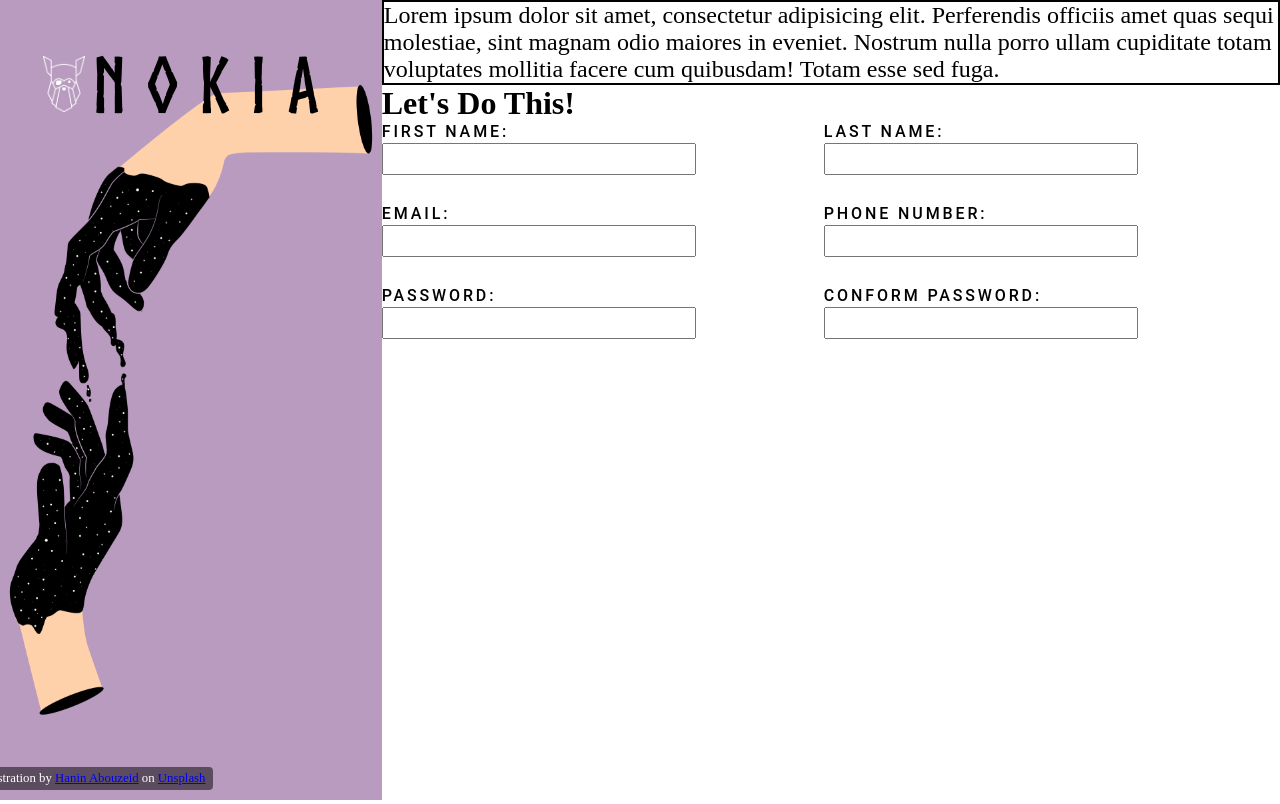
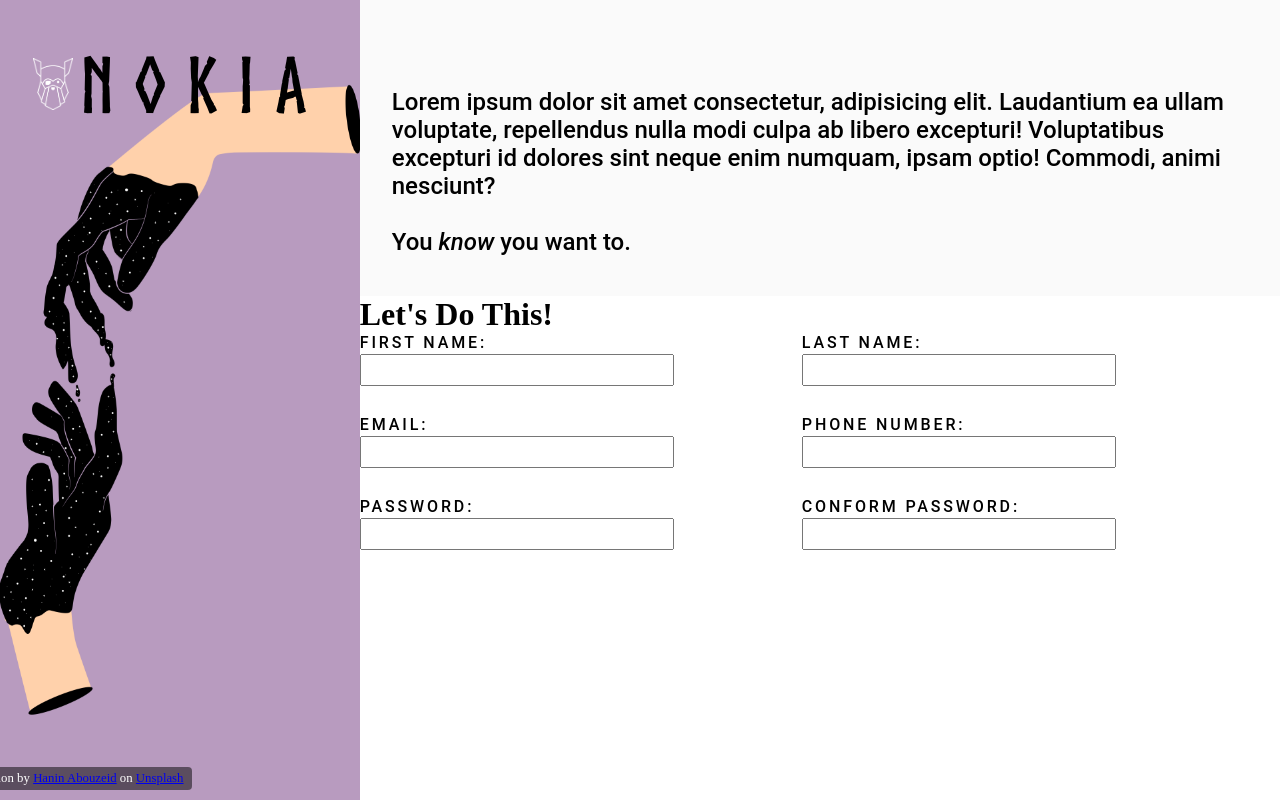
Before and after one commit to Het-477/Odin-Sign-up-Form, a plain HTML site: page index.html in a window 1280 px wide. Drawn offline with Linux system fonts and the light colour scheme; files whose address does not match are found by name.

Commit message:
style: chang bg-color, font, and padding of info paragraph

```diff
--- a/css/form-style.css
+++ b/css/form-style.css
@@ -1,8 +1,12 @@
 .info-container {
-    border: 2px solid black;
+    /* border: 2px solid black; */
     font-size: 1.5rem;
-    padding: var(--para-font-family);
+    font-weight: 500;
+    font-family: var(--para-font-family);
+    padding: 5.5rem 32px 2.5rem 32px;
+    background: hsl(0, 0%, 98%);
 }
+
 
 form label {
     font-family: 'roboto';
--- a/css/style.css
+++ b/css/style.css
@@ -20,9 +20,8 @@
 
 :root {
     --logo-font-clr: whitesmoke;
-    --logo-font-family: norse-bold;
-
-    --para-font-family: Roboto;
+    --logo-font-family: 'norse-bold';
+    --para-font-family: 'roboto';
     --btn-clr: oklch(77.32% 0.05927 139.663);
     --btn-clr-2: oklch(63.939% 0.08500 319.746);
 }
--- a/index.html
+++ b/index.html
@@ -33,9 +33,15 @@
         <div class="right-form-container">
 
             <div class="info-container">
-                Lorem ipsum dolor sit amet, consectetur adipisicing elit. Perferendis officiis amet quas sequi
-                molestiae, sint magnam odio maiores in eveniet. Nostrum nulla porro ullam cupiditate totam voluptates
-                mollitia facere cum quibusdam! Totam esse sed fuga.
+                <p class="info">
+                    Lorem ipsum dolor sit amet consectetur, adipisicing elit. Laudantium ea ullam voluptate, repellendus
+                    nulla modi culpa ab libero excepturi! Voluptatibus excepturi id dolores sint neque enim numquam,
+                    ipsam optio! Commodi, animi nesciunt?
+                </p>
+                <br>
+                <p>
+                    You <em>know</em> you want to.
+                </p>
             </div>
 
             <div class="form-container">
@@ -78,6 +84,8 @@
                         </div>
                     </div>
                 </form>
+
+                <div class="my-github"></div>
             </div>
 
         </div>
```
